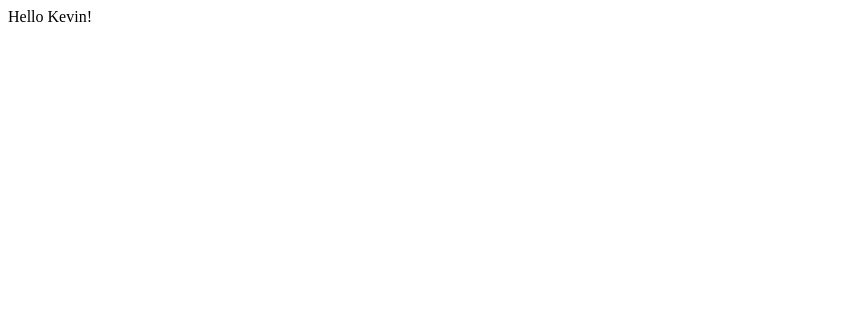
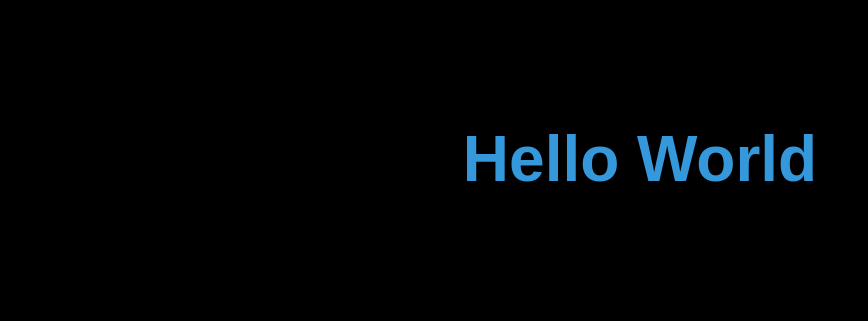
Before and after one commit to kevinmccain2/web-development, a plain HTML site: page index.html in a window 1280 px wide. Shown: the whole page, without its empty margins (0-868 px from the left). Drawn offline with Linux system fonts and the light colour scheme.

Commit message:
Updated html and css

```diff
--- a/index.html
+++ b/index.html
@@ -1,7 +1,26 @@
-<html>
-  <head></head>
-    <body>
-      Hello Kevin!
+<!DOCTYPE html>
+<html lang="en">
+<head>
+    <meta charset="UTF-8">
+    <meta name="viewport" content="width=device-width, initial-scale=1.0">
+    <title>Hello World Page</title>
+    <style>
 
-    </body>
+        body {
+            font-family: Arial, sans-serif;
+            background-color: #000000;
+            text-align: center;
+            padding: 50px;
+        }
+
+        p {
+            color: #3498db;
+            font-size: 64px;
+            font-weight: bold;
+        }
+    </style>
+</head>
+<body>
+    <p>Hello World</p>
+</body>
 </html>
```
